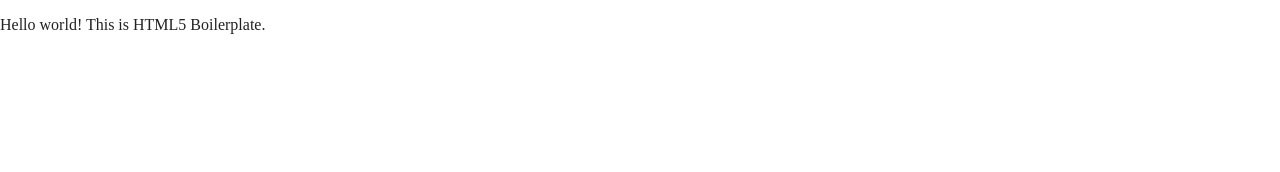
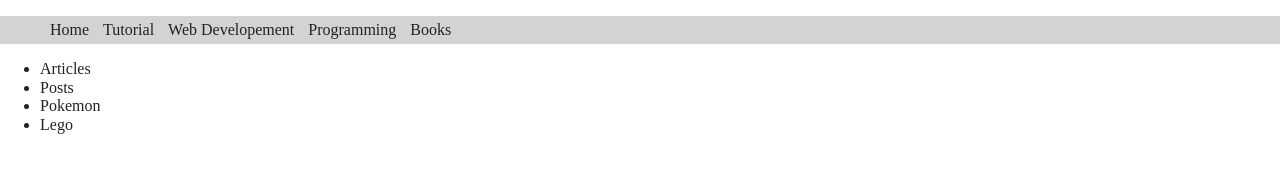
Before and after one commit to zaynulaabideen/zaynulaabideen, a website built with Parcel: page index.html in a window 1280 px wide. Built offline with nearby package versions, Linux system fonts and the light colour scheme.

Commit message:
WIP: navigation bar

```diff
--- a/css/main.css
+++ b/css/main.css
@@ -180,9 +180,9 @@
 }
 
 @media print,
-  (-webkit-min-device-pixel-ratio: 1.25),
-  (min-resolution: 1.25dppx),
-  (min-resolution: 120dpi) {
+(-webkit-min-device-pixel-ratio: 1.25),
+(min-resolution: 1.25dppx),
+(min-resolution: 120dpi) {
   /* Style adjustments for high resolution devices */
 }
 
@@ -193,6 +193,7 @@
    ========================================================================== */
 
 @media print {
+
   *,
   *::before,
   *::after {
@@ -260,3 +261,17 @@
     page-break-after: avoid;
   }
 }
+
+header {
+
+}
+nav.main {
+  background-color: lightgray;
+}
+nav.main > ul{
+  list-style: none;
+}
+nav.main > ul > li{
+  display: inline-block;
+  margin: 5px 0px 5px 10px;
+}
--- a/index.html
+++ b/index.html
@@ -25,17 +25,47 @@
 <body>
 
   <!-- Add your site or application content here -->
-  <p>Hello world! This is HTML5 Boilerplate.</p>
+  <div class="contianer">
+    <header>
+        <nav class="main">
+          <ul>
+            <li class="item item1">Home</li>
+            <li class="item item2">Tutorial</li>
+            <li class="item item3">Web Developement</li>
+            <li class="item item4">Programming</li>
+            <li class="item item4">Books</li>
+          </ul>
+        </nav>
+    </header>
+    <main>
+      <aside>
+        <nav>
+          <ul>
+            <li id="si1">Articles</li>
+            <li id="si2">Posts</li>
+            <li id="si3">Pokemon</li>
+            <li id="si4">Lego</li>
+            </ul>
+        </nav>
+      </aside>
+    </main>
+    <footer></footer>
+  </div>
+
+  <!--
   <script src="js/vendor/modernizr-3.11.2.min.js"></script>
   <script src="js/plugins.js"></script>
+-->
   <script src="js/main.js"></script>
 
   <!-- Google Analytics: change UA-XXXXX-Y to be your site's ID. -->
+  <!--
   <script>
     window.ga = function () { ga.q.push(arguments) }; ga.q = []; ga.l = +new Date;
     ga('create', 'UA-XXXXX-Y', 'auto'); ga('set', 'anonymizeIp', true); ga('set', 'transport', 'beacon'); ga('send', 'pageview')
   </script>
   <script src="https://www.google-analytics.com/analytics.js" async></script>
+-->
 </body>
 
 </html>
```
Also changed, not shown: 2 other files.
